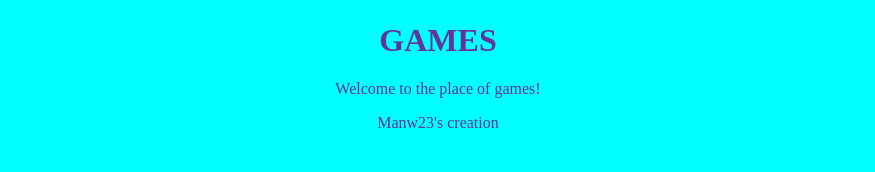
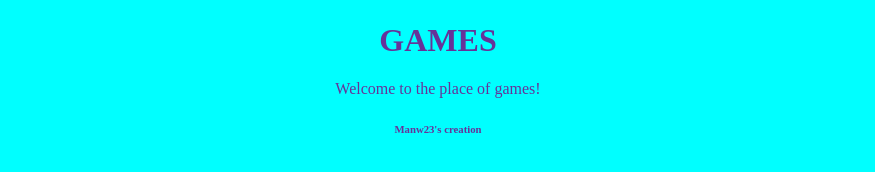
Before and after one commit to Manw23/Manw23.github.io, a plain HTML site: page index.html in a window 1280 px wide. Shown: the part 312-484 px from the top of the page, without its empty margins (202-1077 px from the left). Drawn offline with Linux system fonts and the light colour scheme.

```diff
--- a/index.html
+++ b/index.html
@@ -18,6 +18,6 @@
         />
         <h1>GAMES</h1>
         <p>Welcome to the place of games!</p>
-        <p>Manw23's creation</p>
+        <h6>Manw23's creation</h6>
     </body>
 </html>
```
